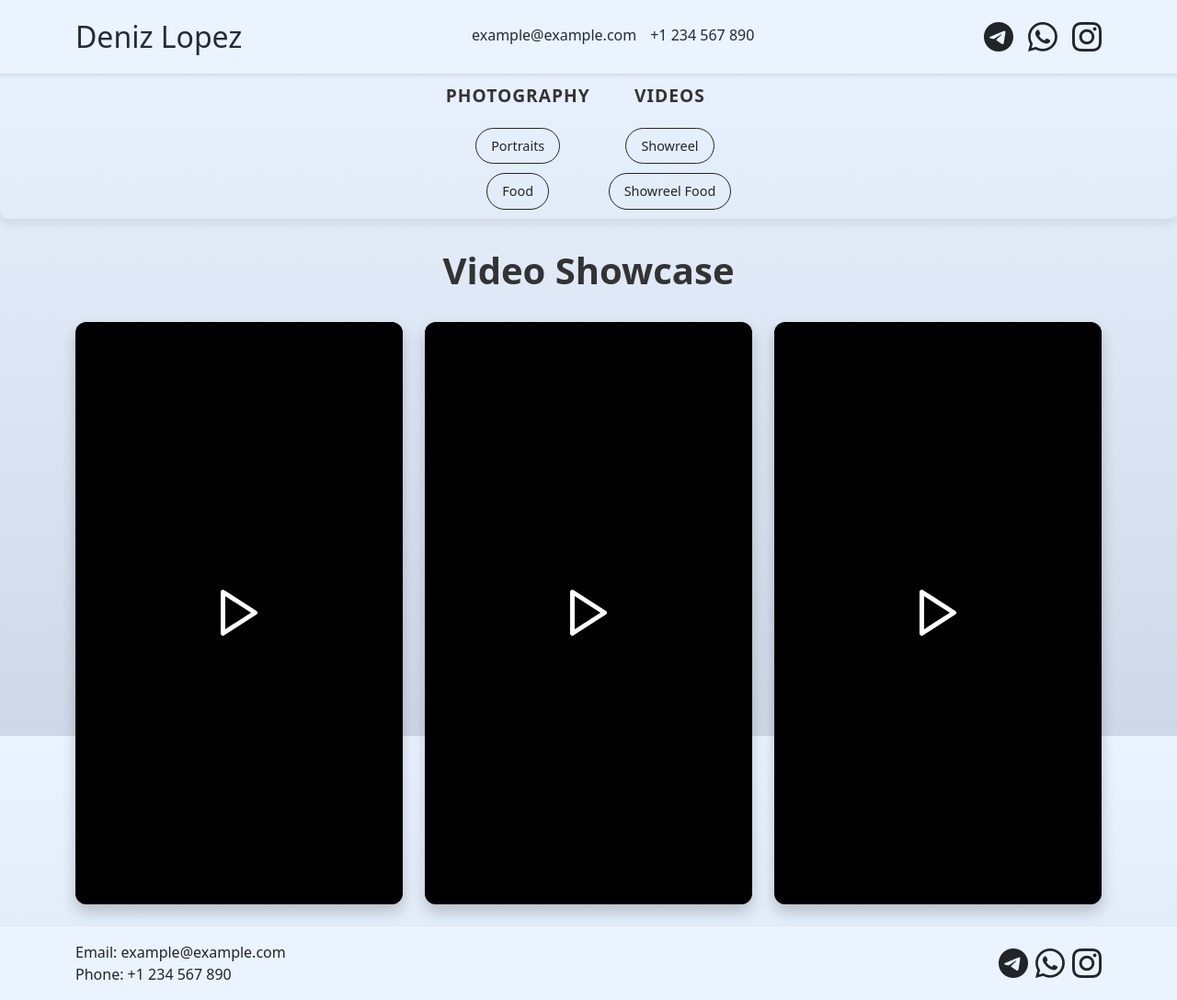
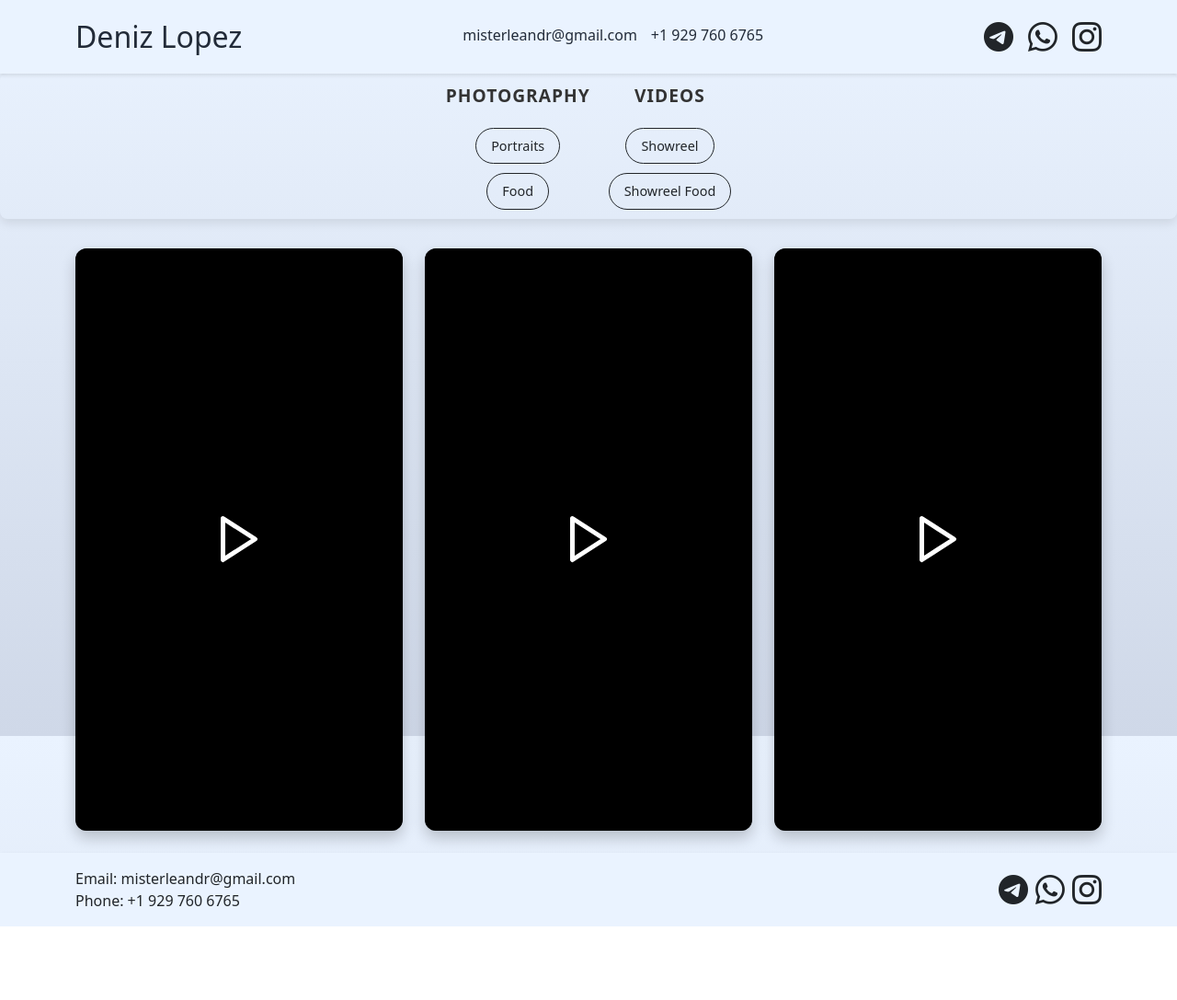
Before and after one commit to lopezdeniz/VisualCraft, a Nuxt app: page /videofood in a window 1280 px wide. Shown: the whole page at 92% size. After the commit the page ends 1007 px from the top, so only its background shows below. Built offline with nearby package versions, Linux system fonts and the light colour scheme.

Commit message:
fix vfood

```diff
--- a/components/Footer.vue
+++ b/components/Footer.vue
@@ -3,8 +3,8 @@
       <div class="container d-flex justify-content-between align-items-center">
         <!-- Левая часть: почта и телефон -->
         <div class="contact-info">
-          <p class="mb-0">Email: <a href="mailto:example@example.com" class="text-dark">example@example.com</a></p>
-          <p class="mb-0">Phone: <a href="tel:+1234567890" class="text-dark">+1 234 567 890</a></p>
+          <p class="mb-0">Email: <a href="mailto:example@example.com" class="text-dark">misterleandr@gmail.com</a></p>
+          <p class="mb-0">Phone: <a href="tel:+1234567890" class="text-dark">+1 929 760 6765</a></p>
         </div>
 
         <!-- Правая часть: иконки Telegram и WhatsApp -->
--- a/components/Header.vue
+++ b/components/Header.vue
@@ -8,8 +8,8 @@
 
     <!-- Email и телефон -->
     <div class="contacts text-center mt-3 mt-md-0">
-      <a class="d-block mb-1" href="mailto:example@example.com">example@example.com</a>
-      <a class="d-block" href="tel:+1234567890">+1 234 567 890</a>
+      <a class="d-block mb-1" href="mailto:example@example.com">misterleandr@gmail.com</a>
+      <a class="d-block" href="tel:+1234567890">+1 929 760 6765</a>
     </div>
 
     <!-- Социальные сети -->
--- a/pages/videofood.vue
+++ b/pages/videofood.vue
@@ -1,6 +1,6 @@
 <template>
     <div class="container text-center justify-content-center video-gallery">
-      <h1 class="gallery-title">Video Showcase</h1>
+
       <div class="row gx-4 gy-4 justify-content-center">
         <!-- Loop through videos -->
         <div
```
